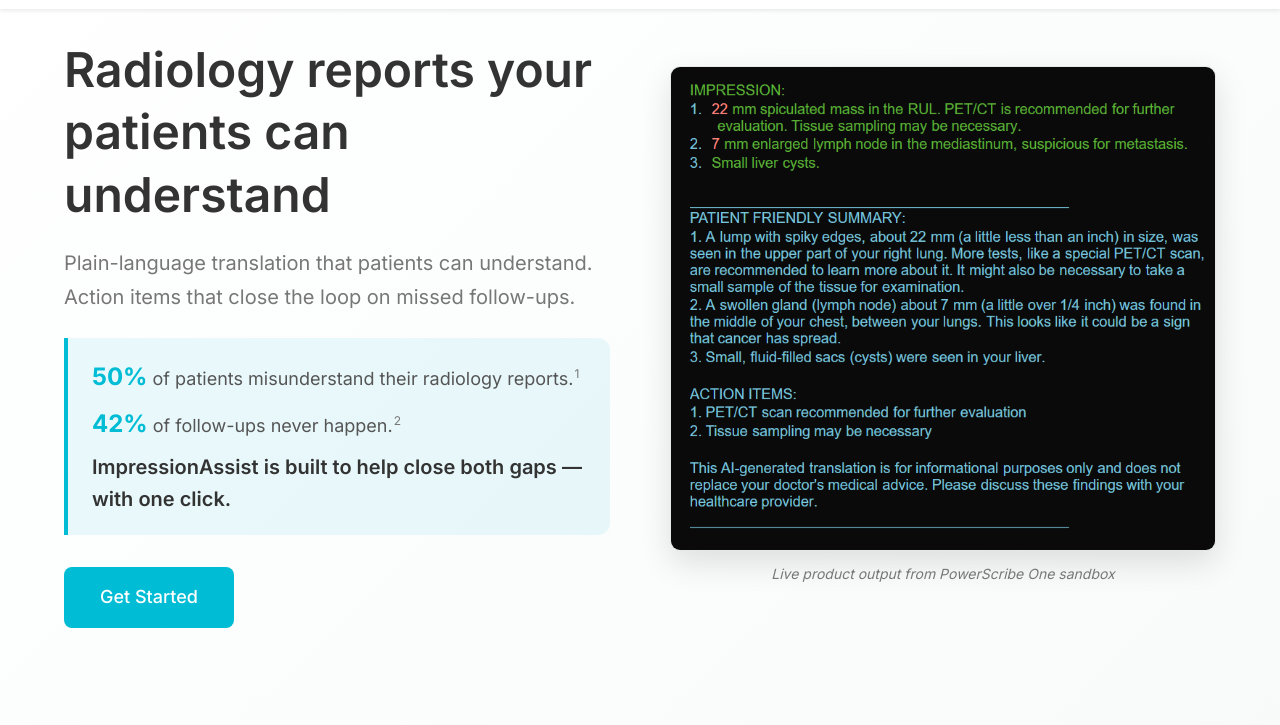
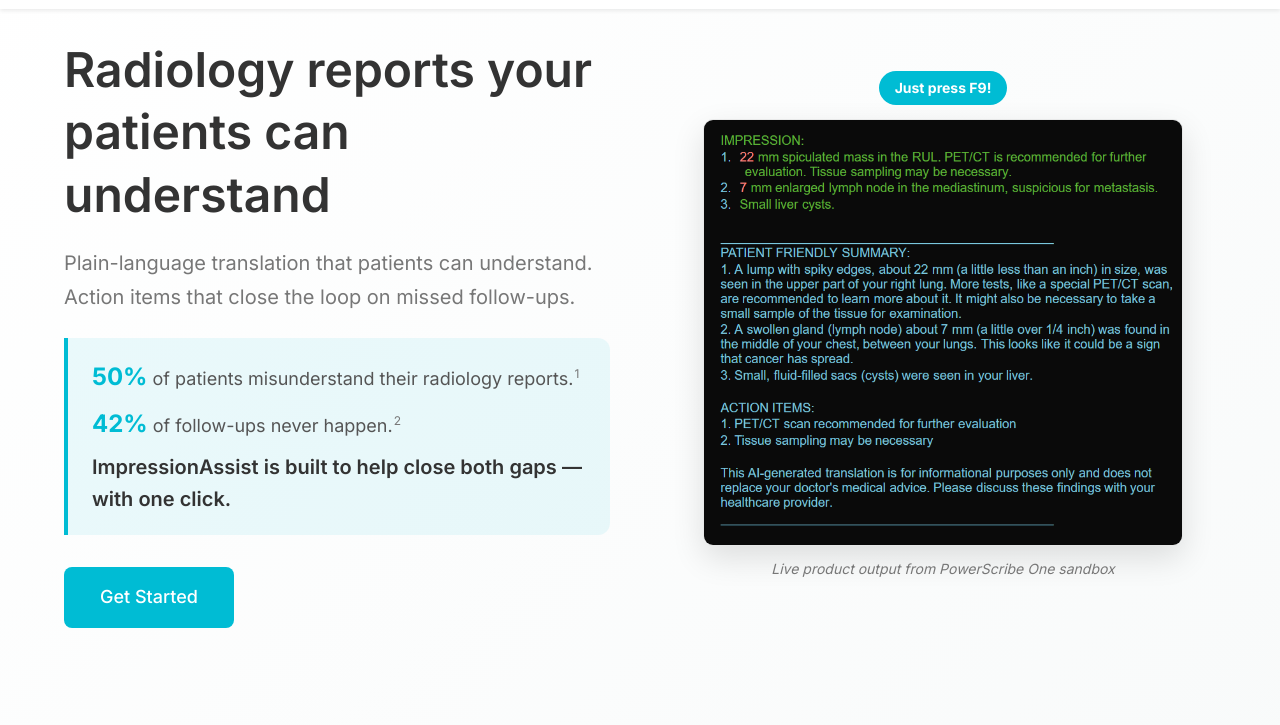
Before and after one commit to smcmanus-sudo/impressionassist-website, a plain HTML site: page index.html in a window 1280 px wide. Shown: the part 61-786 px from the top of the page. Drawn offline with Linux system fonts and the light colour scheme.

Commit message:
Resize hero screenshot and add F9 label

```diff
--- a/css/styles.css
+++ b/css/styles.css
@@ -292,10 +292,21 @@
     align-items: center;
 }
 
+.hero-f9-badge {
+    display: inline-block;
+    margin-bottom: 14px;
+    padding: 6px 16px;
+    border-radius: 9999px;
+    background: var(--primary-color);
+    color: var(--white);
+    font-size: 0.875rem;
+    font-weight: 700;
+}
+
 .hero-screenshot {
     display: block;
     width: 100%;
-    max-width: 560px;
+    max-width: 480px;
     height: auto;
     border-radius: 10px;
     border: 1px solid rgba(0, 0, 0, 0.08);
--- a/index.html
+++ b/index.html
@@ -125,6 +125,7 @@
                 <a href="#contact" class="btn btn-primary btn-large">Get Started</a>
             </div>
             <div class="hero-visual">
+                <span class="hero-f9-badge">Just press F9!</span>
                 <img src="assets/images/Screenshot_for_website.png" alt="ImpressionAssist product output showing a patient-friendly translation and action items" class="hero-screenshot">
                 <p class="hero-screenshot-caption">Live product output from PowerScribe One sandbox</p>
             </div>
```
